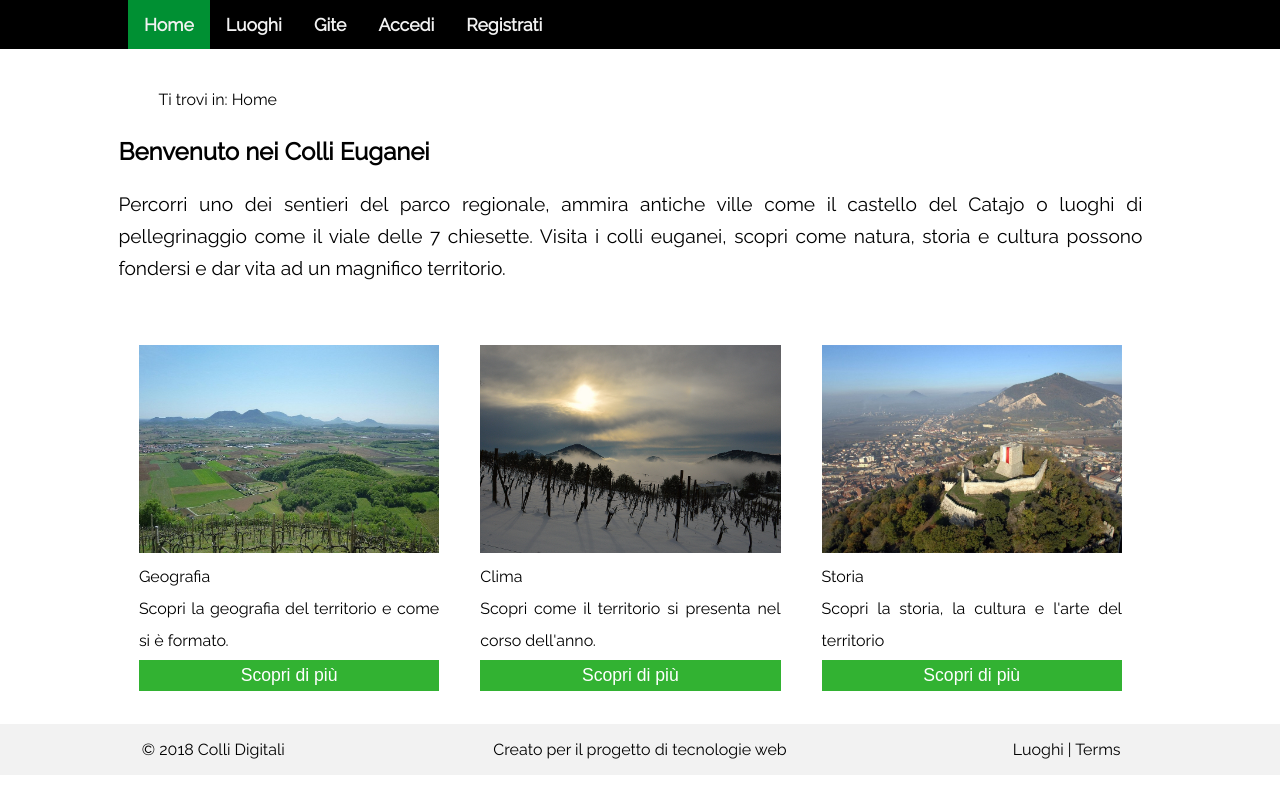
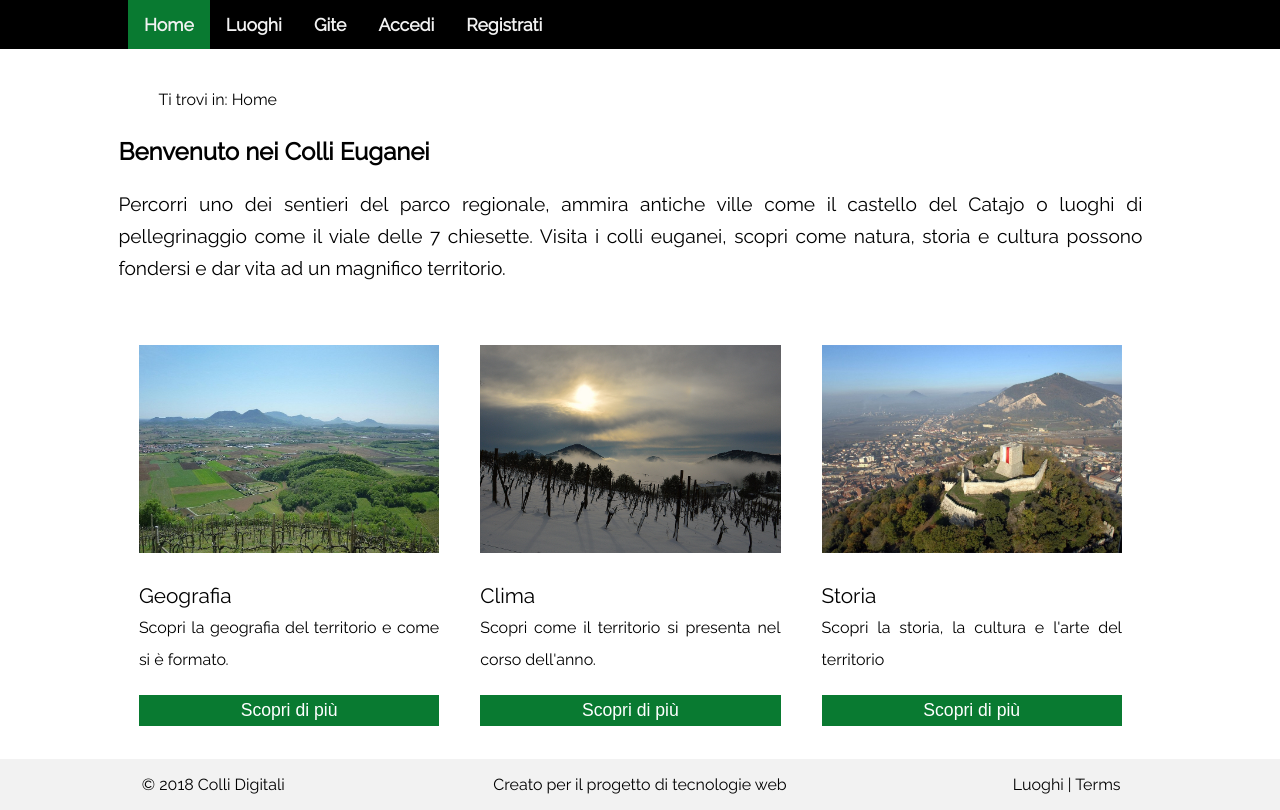
Before and after one commit to maga97/WebApp-ColliEuganei, a PHP site: page / in a window 1280 px wide. Shown: the part 240-1050 px from the top of the page. Before the commit the page ends 1015 px from the top, so only its background shows below. Run offline with PHP 8.4, Linux system fonts and the light colour scheme; some libraries are stand-ins or nearby versions.

Commit message:
Editato css

```diff
--- a/assets/css/style.css
+++ b/assets/css/style.css
@@ -71,7 +71,7 @@ html, body {
 }
 
 .active {
-  background-color: #009033;
+  background-color: #097a31;
   color: white;
 }
 
@@ -176,10 +176,13 @@ a:visited {
   color: #000;
 }
 
-.galleryframe ul {
-  list-style-type: none;
-  margin: 0;
-  padding: 0;
+.galleryframe dl > dt {
+  font-size: 1.3em;
+  font-display: fallback;
+}
+
+.galleryframe dl > dd {
+    margin-left: 0;
 }
 
 /*@keyframes animation-for-gallery {
@@ -194,9 +197,6 @@ a:visited {
   }
   }*/
 
-  .galleryframe:hover {
-    cursor: pointer;
-  }
   .galleryframe-active {
     background-color: greenyellow;
     border-top-left-radius: 1em;
@@ -221,7 +221,7 @@ a:visited {
   width: 100%;
   cursor: pointer;
   font-size: 1.1rem;
-  background: #32B232;
+  background: /*#32B232*/ #097a31;
 }
 
 
@@ -254,12 +254,13 @@ ul.topnav {
 
  #scroll-top-btn {
   position: fixed;
-  bottom: 65px;
-  right: 30px;
+  bottom: 4.0625em;
+  right: 1.875em;
   z-index: 99;
   border: none;
   outline: none;
-  background-color: red;
+  background-color: #943838;
+  font-weight: bold;
   color: white;
   cursor: pointer;
   padding: 15px;
@@ -357,11 +358,6 @@ ul.dropdown-content li a {
     display:none;
   }
 
-  /*
-  .topnav a:not(:first-child), .dropdown .dropbtn {
-    display: none;
-  }
-  */
   .topnav a.icon {
     float: right;
     display: block;
--- a/index.php
+++ b/index.php
@@ -61,31 +61,31 @@ if (session_status() == PHP_SESSION_NONE) { session_start(); }
 				</div>
 				<div class="gallery">
 					<div class="galleryframe">
-						<ul>
-							<li><img class="pic" src="assets/img/geog.jpg" alt="Geografia del territorio"></li>
-							<li>Geografia</li>
-							<li>Scopri la geografia del territorio e come si &egrave; formato.</li>
-						</ul>
+						<img class="pic" src="assets/img/geog.jpg" alt="Geografia del territorio">
+						<dl>
+							<dt>Geografia</dt>
+							<dd>Scopri la geografia del territorio e come si &egrave; formato.</dd>
+						</dl>
 							<div>
 								<button type="button" class="find-more" onclick="clx('geografia')" >Scopri di più</button>
 							</div>
 					</div>
 					<div class="galleryframe">
-						<ul>
-							<li><img class="pic" src="assets/img/clima.jpg" alt="" /></li>
-							<li>Clima</li>
-							<li>Scopri come il territorio si presenta nel corso dell'anno.</li>
-						</ul>
+						<img class="pic" src="assets/img/clima.jpg" alt="" />
+						<dl>
+							<dt>Clima</dt>
+							<dd>Scopri come il territorio si presenta nel corso dell'anno.</dd>
+						</dl>
 							<div>
 								<button type="button" class="find-more" onclick="clx('clima')">Scopri di più</button>
 							</div>
 					</div>
 					<div class="galleryframe">
-						<ul>
-							<li><img class="pic" src="assets/img/storia.jpg" alt="Immagine Rocca di Monselice"></li>
-							<li>Storia</li>
-							<li>Scopri la storia, la cultura e l'arte del territorio</li>
-						</ul>
+						<img class="pic" src="assets/img/storia.jpg" alt="Immagine Rocca di Monselice">
+						<dl>
+							<dt>Storia</dt>
+							<dd>Scopri la storia, la cultura e l'arte del territorio</dd>
+						</dl>
 							<div>
 								<button type="button" class="find-more" onclick="clx('storia')">Scopri di più</button>
 							</div>
```
